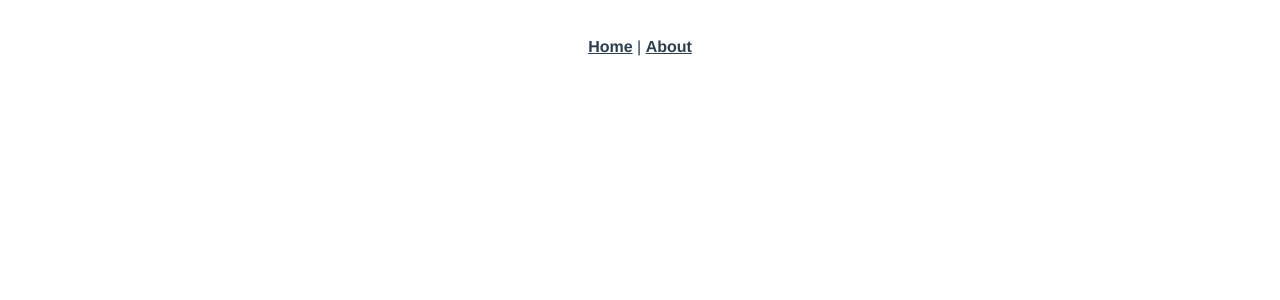
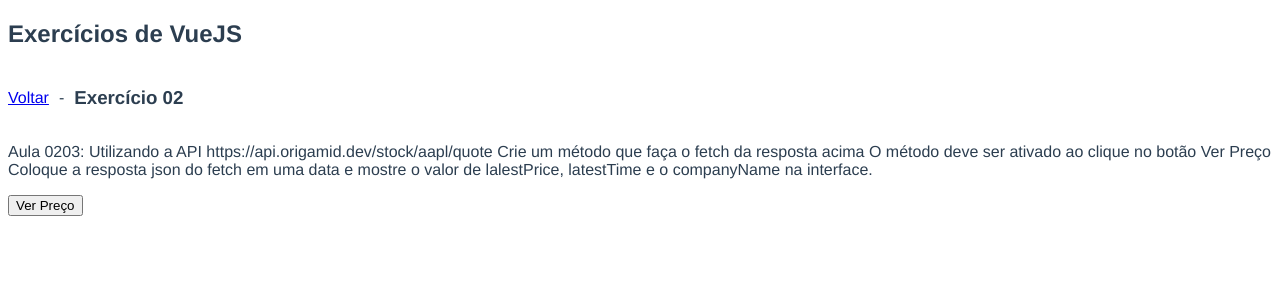
Before and after one commit to owarleysouza/study-vue-exercises, a Vue app: page /exercise-02 in a window 1280 px wide. Shown: the top 300 px of the page. Built offline with nearby package versions, Linux system fonts and the light colour scheme.

Commit message:
initial exercises done

```diff
--- a/package.json
+++ b/package.json
@@ -8,6 +8,7 @@
     "lint": "vue-cli-service lint"
   },
   "dependencies": {
+    "axios": "^0.27.2",
     "core-js": "^3.6.5",
     "vue": "^2.6.11",
     "vue-router": "^3.2.0",
--- a/src/App.vue
+++ b/src/App.vue
@@ -1,10 +1,7 @@
 <template>
   <div id="app">
-    <div id="nav">
-      <router-link to="/">Home</router-link> |
-      <router-link to="/about">About</router-link>
-    </div>
-    <router-view/>
+    <h2>Exercícios de VueJS</h2>
+    <router-view />
   </div>
 </template>
 
@@ -13,20 +10,6 @@
   font-family: Avenir, Helvetica, Arial, sans-serif;
   -webkit-font-smoothing: antialiased;
   -moz-osx-font-smoothing: grayscale;
-  text-align: center;
   color: #2c3e50;
 }
-
-#nav {
-  padding: 30px;
-
-  a {
-    font-weight: bold;
-    color: #2c3e50;
-
-    &.router-link-exact-active {
-      color: #42b983;
-    }
-  }
-}
 </style>
--- a/src/router/index.js
+++ b/src/router/index.js
@@ -1,29 +1,31 @@
-import Vue from 'vue'
-import VueRouter from 'vue-router'
-import Home from '../views/Home.vue'
+import Vue from "vue";
+import VueRouter from "vue-router";
+import Home from "../views/Home.vue";
 
-Vue.use(VueRouter)
+Vue.use(VueRouter);
 
 const routes = [
   {
-    path: '/',
-    name: 'Home',
-    component: Home
+    path: "/",
+    name: "Home",
+    component: Home,
   },
   {
-    path: '/about',
-    name: 'About',
-    // route level code-splitting
-    // this generates a separate chunk (about.[hash].js) for this route
-    // which is lazy-loaded when the route is visited.
-    component: () => import(/* webpackChunkName: "about" */ '../views/About.vue')
-  }
-]
+    path: "/exercise-01",
+    name: "Exercise01",
+    component: () => import("../views/Exercise01.vue"),
+  },
+  {
+    path: "/exercise-02",
+    name: "Exercise02",
+    component: () => import("../views/Exercise02.vue"),
+  },
+];
 
 const router = new VueRouter({
-  mode: 'history',
+  mode: "history",
   base: process.env.BASE_URL,
-  routes
-})
+  routes,
+});
 
-export default router
+export default router;
--- a/src/store/index.js
+++ b/src/store/index.js
@@ -1,15 +1,11 @@
-import Vue from 'vue'
-import Vuex from 'vuex'
+import Vue from "vue";
+import Vuex from "vuex";
 
-Vue.use(Vuex)
+Vue.use(Vuex);
 
 export default new Vuex.Store({
-  state: {
-  },
-  mutations: {
-  },
-  actions: {
-  },
-  modules: {
-  }
-})
+  state: {},
+  mutations: {},
+  actions: {},
+  modules: {},
+});
--- a/src/views/About.vue
+++ /dev/null
@@ -1,5 +0,0 @@
-<template>
-  <div class="about">
-    <h1>This is an about page</h1>
-  </div>
-</template>
--- /dev/null
+++ b/src/views/Exercise01.vue
@@ -0,0 +1,34 @@
+<template>
+  <div>
+    <div class="flex">
+      <router-link to="/">Voltar</router-link>
+      <span>-</span>
+      <h3>Exercício 01</h3>
+    </div>
+    <p>Aula 0202: Crie uma instância que mostre
+      baseado no valor do lado do quadrado
+      o seu perímetro (lX4) e área (lXl).
+      O lado do quadrado deve ser um estado reativo</p>
+    <h4>Lado: {{lado}}</h4>
+    <h4>Perímetro: {{lado * 4}}</h4>
+    <h4>Área: {{lado * lado}}</h4>
+  </div>
+</template>
+
+<script>
+export default {
+  name: "Exercise01",
+  data: () => ({
+    lado: 20,
+  }),
+};
+</script>
+
+<style lang="scss" scoped>
+.flex {
+  display: flex;
+  flex-direction: row;
+  align-items: center;
+  gap: 10px;
+}
+</style>
--- /dev/null
+++ b/src/views/Exercise02.vue
@@ -0,0 +1,54 @@
+<template>
+  <div>
+    <div class="flex">
+      <router-link to="/">Voltar</router-link>
+      <span>-</span>
+      <h3>Exercício 02</h3>
+    </div>
+    <p>Aula 0203: Utilizando a API
+      https://api.origamid.dev/stock/aapl/quote
+
+      Crie um método que faça o fetch da resposta acima
+      O método deve ser ativado ao clique no botão Ver Preço
+
+      Coloque a resposta json do fetch em uma data e
+      mostre o valor de lalestPrice, latestTime e o
+      companyName na interface.</p>
+
+    <button @click="loadStock">Ver Preço</button>
+    <div v-if="Object.keys(acoes).length !== 0">
+      <h4>Último Preço: {{acoes.latestPrice}}</h4>
+      <h4>Última Atualização: {{acoes.latestTime}}</h4>
+      <h4>Nome da Empresa: {{acoes.companyName}}</h4>
+    </div>
+  </div>
+</template>
+
+<script>
+import axios from "axios";
+
+export default {
+  name: "Exercise02",
+  data: () => ({
+    acoes: {},
+  }),
+  methods: {
+    loadStock() {
+      axios
+        .get("https://api.origamid.dev/stock/aapl/quote")
+        .then((response) => {
+          this.acoes = response.data;
+        });
+    },
+  },
+};
+</script>
+
+<style lang="scss" scoped>
+.flex {
+  display: flex;
+  flex-direction: row;
+  align-items: center;
+  gap: 10px;
+}
+</style>
--- a/src/views/Home.vue
+++ b/src/views/Home.vue
@@ -1,18 +1,19 @@
 <template>
   <div class="home">
-    <img alt="Vue logo" src="../assets/logo.png">
-    <HelloWorld msg="Welcome to Your Vue.js App"/>
+    <ul>
+      <li>
+        <router-link to="/exercise-01">Exercício 01</router-link>
+      </li>
+      <li>
+        <router-link to="/exercise-02">Exercício 02</router-link>
+      </li>
+    </ul>
   </div>
 </template>
 
 <script>
-// @ is an alias to /src
-import HelloWorld from '@/components/HelloWorld.vue'
-
 export default {
-  name: 'Home',
-  components: {
-    HelloWorld
-  }
-}
+  name: "Home",
+  components: {},
+};
 </script>
```
Also changed, not shown: 1 other file (tests, documents, lock files or other folders).
